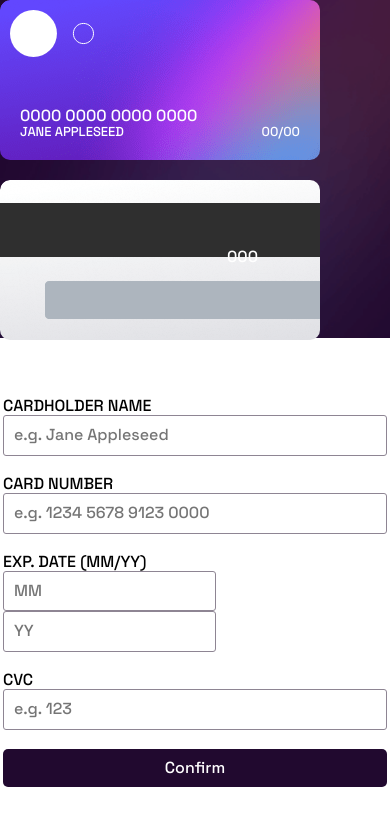
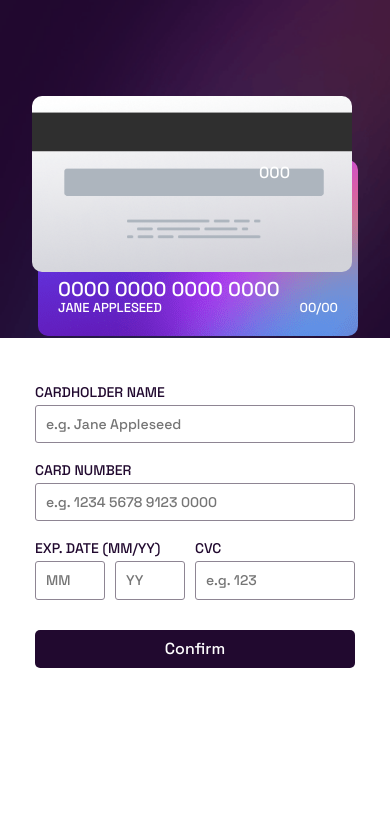
Before and after one commit to cosmoart/Interactive-card-details-form, a React (Vite) app: page / in a window 390 px wide. Shown: the top 826 px of the page. Built offline with nearby package versions, Linux system fonts and the light colour scheme.

Commit message:
form styles

```diff
--- a/src/App.css
+++ b/src/App.css
@@ -1,7 +1,7 @@
 .cardFront,
 .cardBack {
 	max-width: 20rem;
-	height: 10rem;
+	height: 11rem;
 	border-radius: 10px;
 	background-size: cover;
 	color: var(--White);
@@ -16,12 +16,17 @@
 	flex-direction: column;
 	justify-content: flex-end;
 	margin-bottom: 20px;
+	margin: 0 4rem 2rem auto;
 }
 
 .cardFront div {
 	display: flex;
 	justify-content: space-between;
 	width: 100%;
+}
+
+.cardFront>span {
+	font-size: 20px;
 }
 
 .cardFront div span {
@@ -35,7 +40,9 @@
 
 /* Card Back =======*/
 .cardBack {
-	background: url("assets/bg-card-back.png") no-repeat;
+	background-image: url("assets/bg-card-back.png");
+	background-repeat: no-repeat;
+	margin: 0 2rem 2rem auto;
 }
 
 .cardBack span {
@@ -81,6 +88,22 @@
 		width: 100%;
 	}
 
+	.cardFront,
+	.cardBack {
+		margin: 1rem auto;
+	}
+
+	.cardFront {
+		margin: 1rem 2rem 1rem auto;
+	}
+
+	.cardBack {
+		position: absolute;
+		top: 5rem;
+		left: 2rem;
+		width: inherit;
+	}
+
 	.cardForm,
 	.cardThanks {
 		width: 100%;
--- a/src/components/CardForm.jsx
+++ b/src/components/CardForm.jsx
@@ -15,6 +15,7 @@ export default function CardForm({ handleSubmit, handleInput }) {
 			</label>
 			<p className='info info--hidden'></p>
 
+			<div className='cvc-mmyy'>
 				<label className='labelmm labelyy'>
 					Exp. Date (MM/YY)
 					<div>
@@ -29,6 +30,7 @@ export default function CardForm({ handleSubmit, handleInput }) {
 					<input type="text" placeholder='e.g. 123' onChange={handleInput} name="cvc" className='card-input' />
 				</label>
 				<p className='info info--hidden'></p>
+			</div>
 
 			<button type='submit' className='btn-submit btn-primary'>Confirm</button>
 		</form>
--- a/src/components/CardFormStyles.css
+++ b/src/components/CardFormStyles.css
@@ -1,5 +1,6 @@
 .info--hidden {
 	height: 0 !important;
+	display: none;
 }
 
 .input--error {
@@ -40,19 +41,65 @@
 	flex-direction: column;
 	max-width: 24rem;
 	margin: auto;
+	margin-left: 2rem;
 }
 
 .cardForm label {
+	gap: 5px;
 	text-transform: uppercase;
 	display: flex;
 	flex-direction: column;
+	color: var(--Verdarviolet);
+	font-size: 14px;
+}
+
+.labelmm {
+	width: 50%;
+}
+
+.labelcvc {
+	width: 50%;
+}
+
+.labelmm div {
+	display: flex;
+	gap: 10px;
+}
+
+.labelmm input {
+	width: 100%;
+}
+
+.cvc-mmyy {
+	display: flex;
+	margin-bottom: 30px;
+	position: relative;
+	gap: 10px;
+}
+
+.cvc-mmyy .info {
+	position: absolute;
+	bottom: -40px;
+}
+
+.cvc-mmyy .info:last-child {
+	right: 1rem;
 }
 
 .info {
 	transition: height 0.3s ease-in-out;
-	font-size: 14px;
+	font-size: 13px;
 	margin-top: 4px;
 	margin-bottom: 15px;
 	overflow: hidden;
 	height: 20px;
+	color: var(--Red);
+	display: block;
 }
+
+@media screen and (max-width: 600px) {
+	.cardForm {
+		margin: 0;
+		padding: 2rem;
+	}
+}
```
Lines whose indentation alone changed are shown as unchanged.
